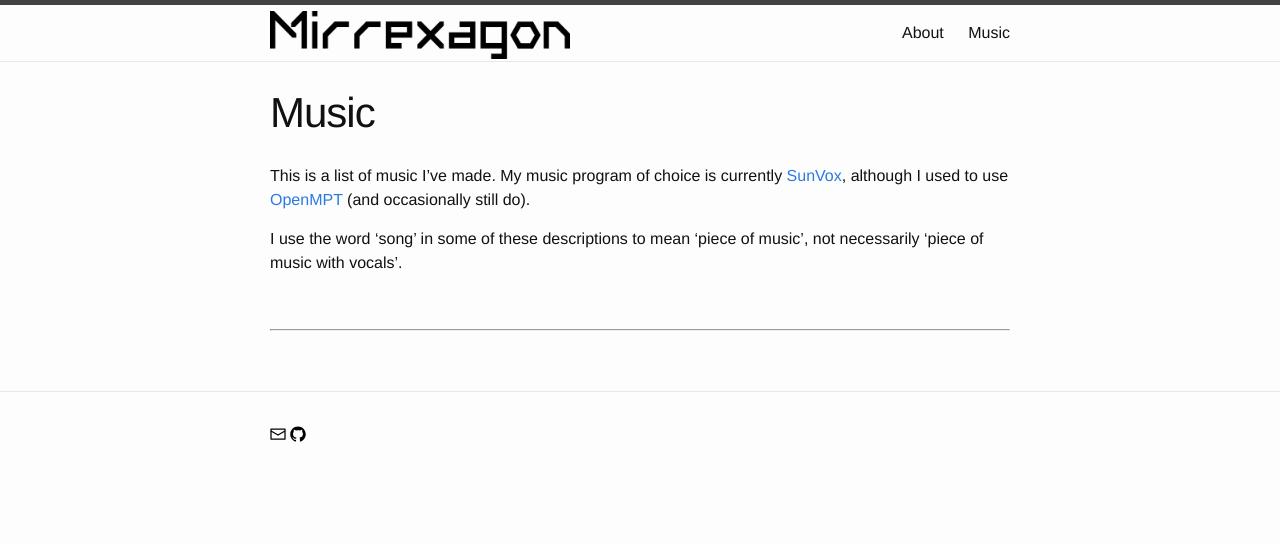
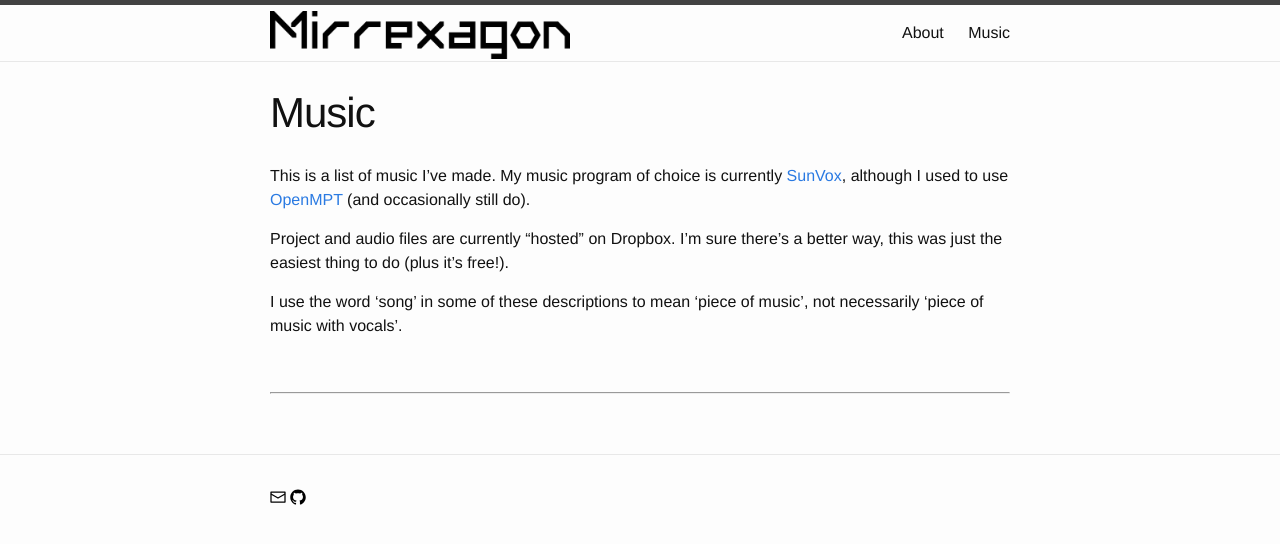
Before and after one commit to legospacy/legospacy.github.io, a Jekyll site: the page built from music.md, in a window 1280 px wide. Shown: the top 544 px of the page. Built offline with Jekyll 4.4.1, drawn with Linux system fonts in a browser that asks for light colours.

Commit message:
music.md: add note about where files are hosted

```diff
--- a/music.md
+++ b/music.md
@@ -6,6 +6,8 @@ dl_url: https://dl.dropboxusercontent.com/u/27899289/music
 ---
 
 This is a list of music I've made. My music program of choice is currently [SunVox](http://warmplace.ru/soft/sunvox/), although I used to use [OpenMPT](https://openmpt.org/) (and occasionally still do).
+
+Project and audio files are currently "hosted" on Dropbox. I'm sure there's a better way, this was just the easiest thing to do (plus it's free!).
 
 I use the word 'song' in some of these descriptions to mean 'piece of music', not necessarily 'piece of music with vocals'.
 
```
